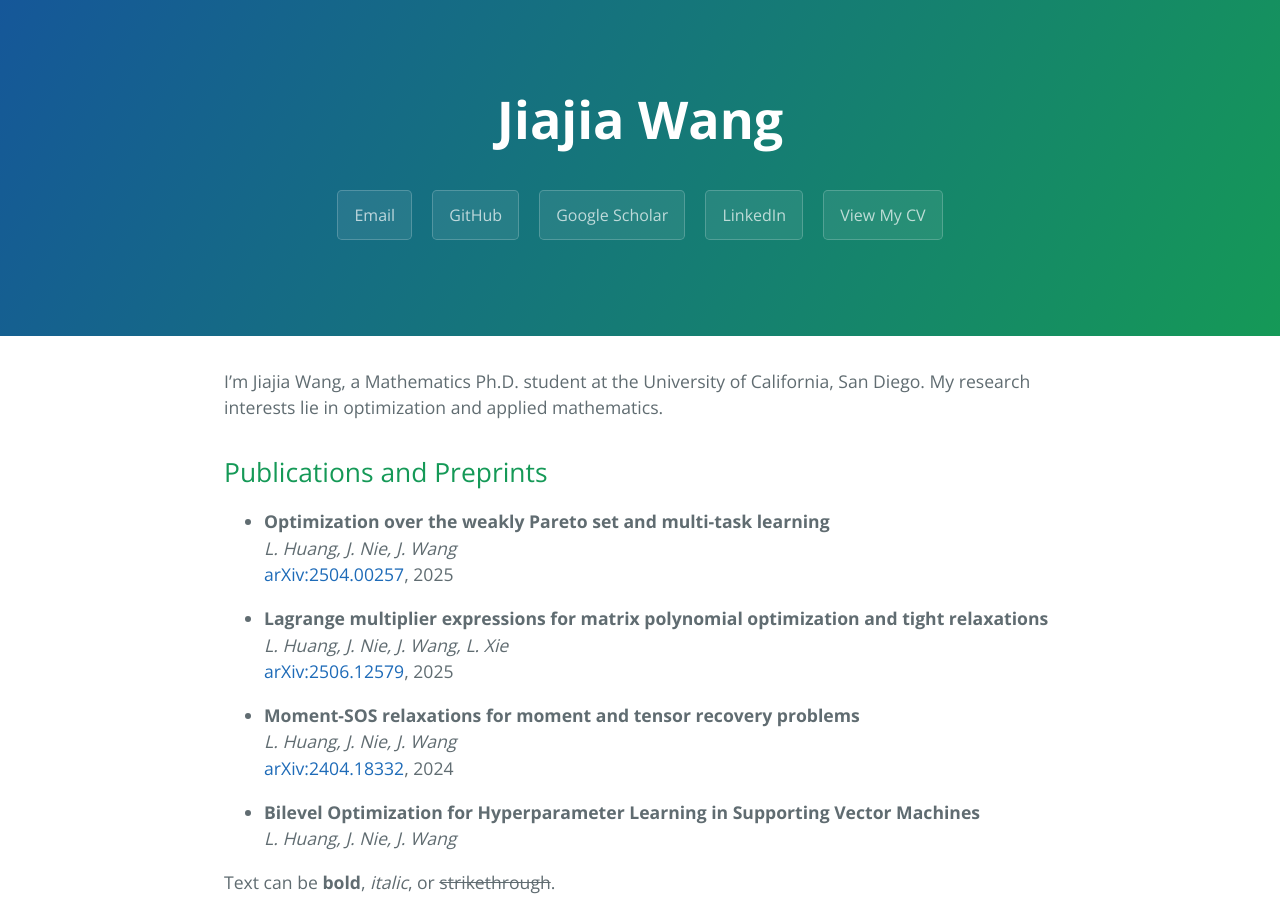
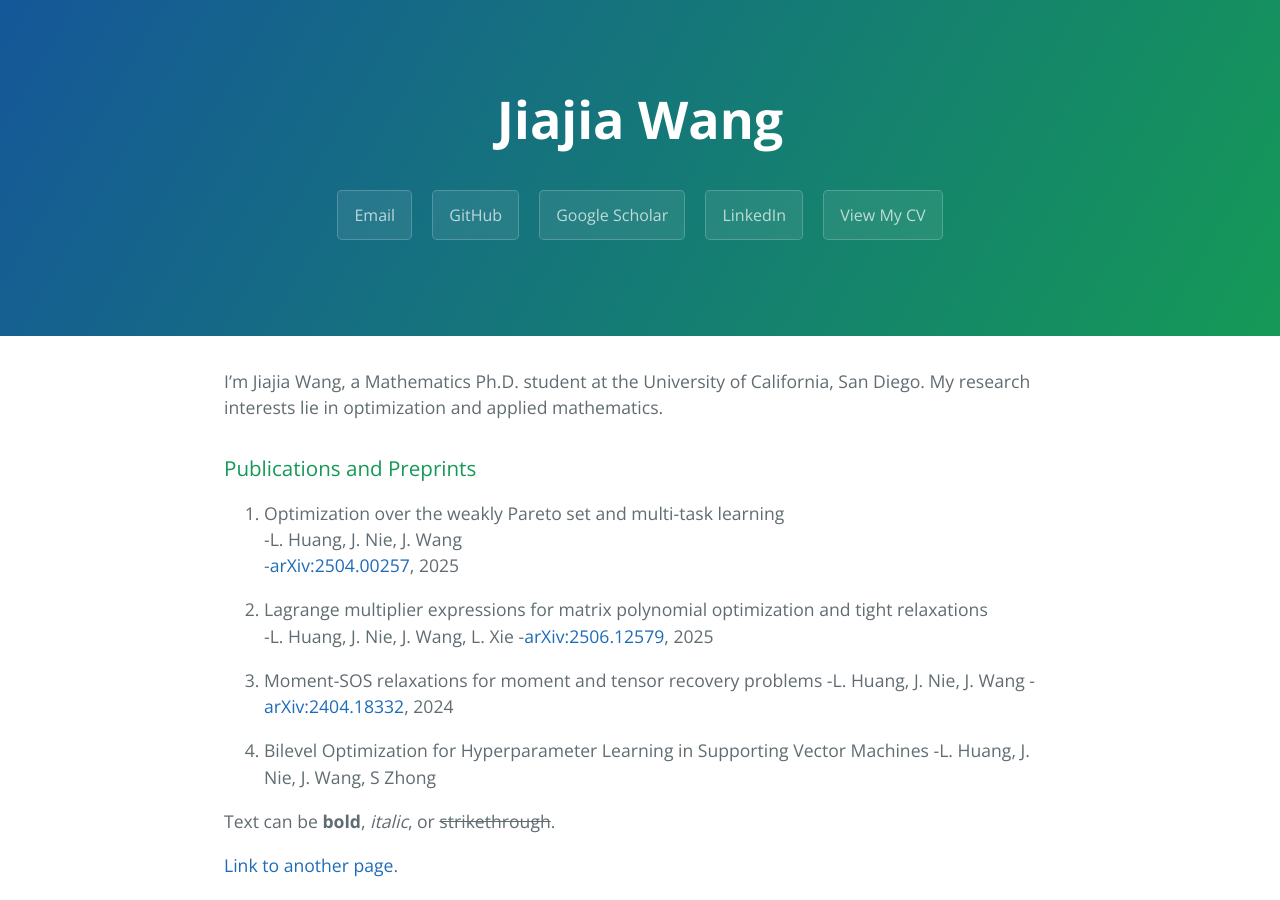
Before and after one commit to additionjj/jiajia_website, a Jekyll site: the page built from index.md, in a window 1280 px wide and 900 px high. Built offline with Jekyll 4.4.1, drawn with Linux system fonts in a browser that asks for light colours.

Commit message:
Update index.md

```diff
--- a/index.md
+++ b/index.md
@@ -5,21 +5,21 @@ layout: default
 
   I'm Jiajia Wang, a Mathematics Ph.D. student at the University of California, San Diego.
   My research interests lie in optimization and applied mathematics.
-## Publications and Preprints
-- **Optimization over the weakly Pareto set and multi-task learning**
-  *L. Huang, J. Nie, J. Wang*
-  [arXiv:2504.00257](https://arxiv.org/abs/2504.00257), 2025
+### Publications and Preprints
+1. Optimization over the weakly Pareto set and multi-task learning
+  -L. Huang, J. Nie, J. Wang
+  -[arXiv:2504.00257](https://arxiv.org/abs/2504.00257), 2025
 
-- **Lagrange multiplier expressions for matrix polynomial optimization and tight relaxations**
-  *L. Huang, J. Nie, J. Wang, L. Xie*
-  [arXiv:2506.12579](https://arxiv.org/abs/2506.12579), 2025
+2. Lagrange multiplier expressions for matrix polynomial optimization and tight relaxations
+   -L. Huang, J. Nie, J. Wang, L. Xie
+   -[arXiv:2506.12579](https://arxiv.org/abs/2506.12579), 2025
 
-- **Moment-SOS relaxations for moment and tensor recovery problems**
-  *L. Huang, J. Nie, J. Wang*
-  [arXiv:2404.18332](https://arxiv.org/abs/2404.18332), 2024
+3. Moment-SOS relaxations for moment and tensor recovery problems
+  -L. Huang, J. Nie, J. Wang
+  -[arXiv:2404.18332](https://arxiv.org/abs/2404.18332), 2024
 
-- **Bilevel Optimization for Hyperparameter Learning in Supporting Vector Machines**
-  *L. Huang, J. Nie, J. Wang*
+4. Bilevel Optimization for Hyperparameter Learning in Supporting Vector Machines
+   -L. Huang, J. Nie, J. Wang, S Zhong
 
 Text can be **bold**, _italic_, or ~~strikethrough~~.
 
```
